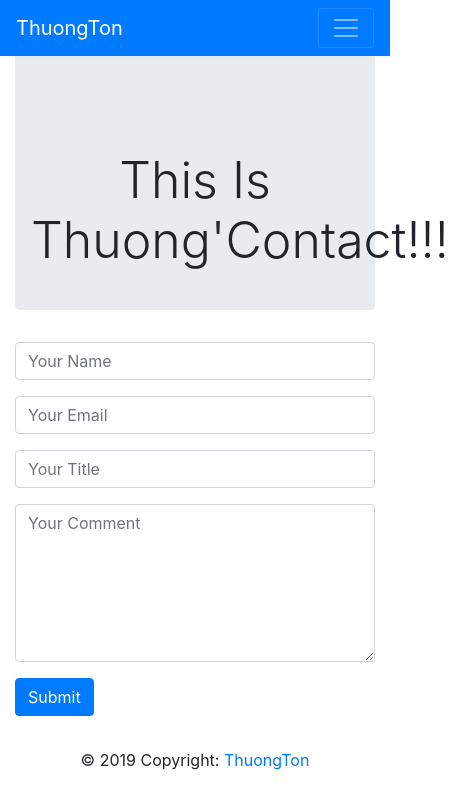
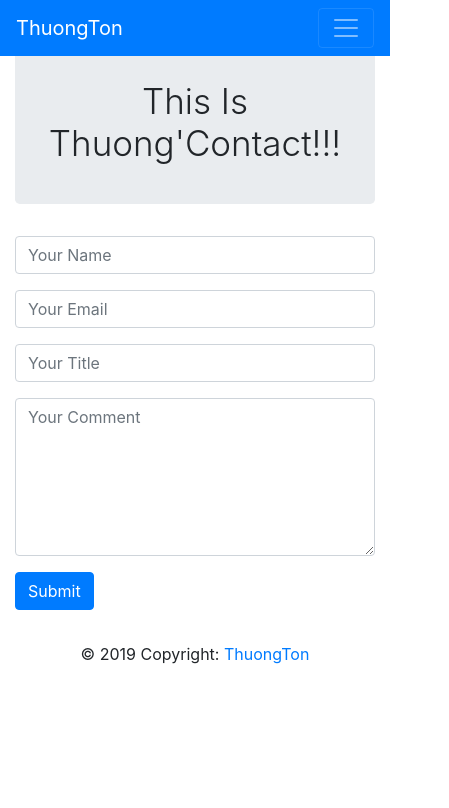
Before and after one commit to thuongton98/cv, a React (Create React App) app: page /contact in a window 390 px wide. Shown: the top 808 px of the page, 449 px wide, since content can reach past the window. Built offline with nearby package versions, Linux system fonts and the light colour scheme.

Commit message:
some message

```diff
--- a/src/components/Contact.js
+++ b/src/components/Contact.js
@@ -69,8 +69,8 @@ export default class Contact extends Component {
       }
         return (
             <div className="container ">
-                 <div className="jumbotron text-center " style={{paddingTop: '100px'}}>
-        <h1 className="display-4">This Is Thuong'Contact!!!</h1>
+                 <div className="jumbotron text-center top-pa">
+        <h1 className="display-4 text-center">This Is Thuong'Contact!!!</h1>
 
       </div>
       <form onSubmit={this.onSubmit}>
--- a/src/components/Home.js
+++ b/src/components/Home.js
@@ -44,7 +44,7 @@ export default class Home extends Component {
           </article>
         </section>
         <br />
-        <hr className="container" />
+        <hr></hr>
         <br />
         <section className="container">
           <h5>EDUCATION</h5>
@@ -54,7 +54,7 @@ export default class Home extends Component {
           <p>Tốt nghiệp</p>
         </section>
         <br />
-        <hr className="container" />
+        <hr></hr>
         <br />
         <section className="container">
           <h5>Skill</h5>
@@ -79,7 +79,7 @@ export default class Home extends Component {
           </div>
         </section>
         <br />
-        <hr className="container" />
+        <hr></hr>
         <br />
         <section className="container">
           <h5>EXPERIENCE</h5>
--- a/src/css/styles.css
+++ b/src/css/styles.css
@@ -16,6 +16,10 @@
   .text-style h1{
     font-size: 50px;
     font-weight: 100;
+  }
+  hr{
+    width: 90%;
+
   }
   .lo{
 
@@ -130,9 +134,13 @@
 
     width: 90%;
       }
-
+      .top-pa{
+        padding-top:30px!important
+      }
     }
-
+  .top-pa{
+    padding-top:100px
+  }
     /*to*/
   @media (max-width:768px){
     .text-style{
@@ -141,6 +149,10 @@
     }
     .card-custom{
       width: 90%;
+    }
+    .display-4{
+
+      font-size:35px!important; ;
     }
 
   }
```
